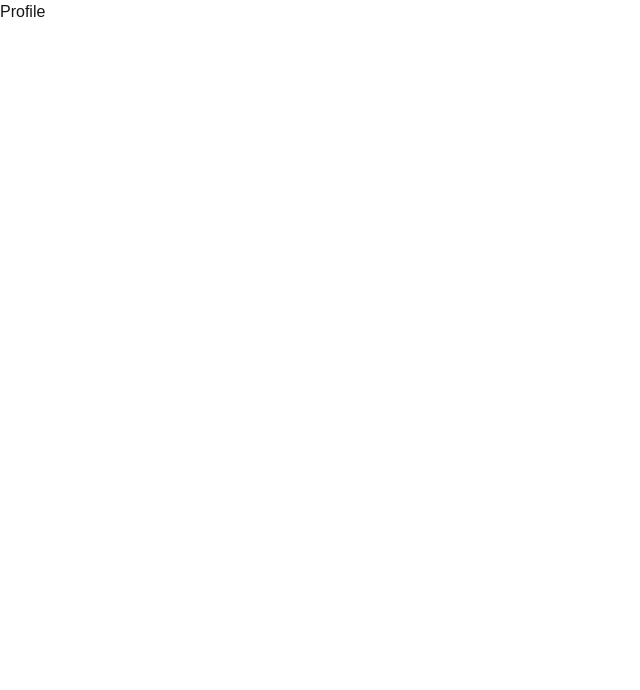
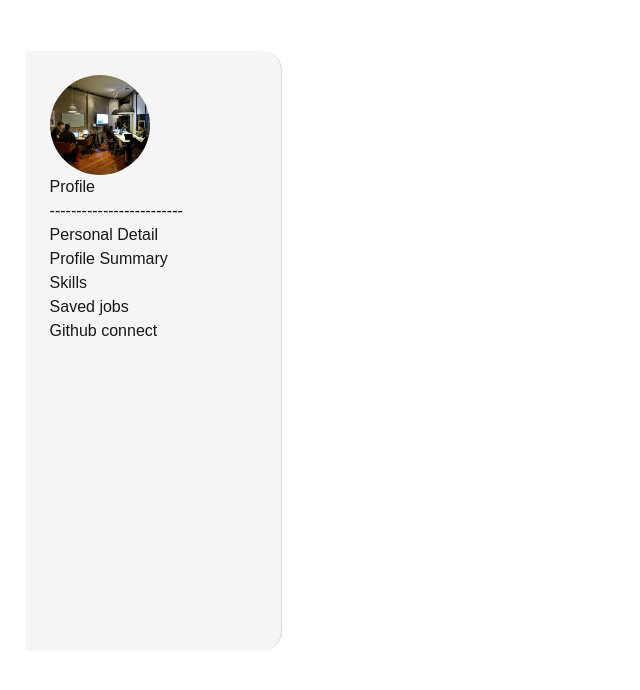
Before and after one commit to EmperorSARATH/Job-portal, a Next.js app: page /dashboard/profile in a window 1280 px wide. Shown: the top 690 px of the page, without its empty margins (0-640 px from the left). Built offline with nearby package versions, Linux system fonts and the light colour scheme.

Commit message:
profile page sidebar

```diff
--- /dev/null
+++ b/src/app/dashboard/profile/page.css
@@ -0,0 +1,29 @@
+
+
+.sidebar {
+  width: 16rem;       /* w-64 */
+  height: 75vh;       /* 75% of viewport height */
+  background-color: #f5f5f5;
+  border-right: 1px solid #d1d5db; /* gray-300 */
+  padding: 1.5rem;
+  margin-left : 2%;
+  margin-top : 4%;
+  border-top-right-radius: 20px;
+  border-bottom-right-radius: 20px;
+
+
+}
+
+.avatar {
+  width: 100px;
+  height: 100px;
+  border-radius: 50%;
+  overflow: hidden;
+  background: #ccc;
+}
+
+.avatar img {
+  width: 100%;
+  height: 100%;
+  object-fit: cover;
+}
--- a/src/app/dashboard/profile/page.tsx
+++ b/src/app/dashboard/profile/page.tsx
@@ -1,11 +1,25 @@
 
 
+import './page.css';
 export default function Page() {
     return (
         <div className="flex h-screen w-full">
             {/* Sidebar */}
-<aside className="w-64 bg-gray-100 border-r border-gray-300 p-6">
-<h1 className="text-xl font-semibold mb-4">Profile</h1>
+            <aside className="sidebar  bg-gray-100 border-r border-gray-300 p-6">
+                <div className="avatar mb-4">
+                    <img src="/Images/pic0.jpg" alt="avatar" />
+                </div>
+                <h1 className="text-xl font-semibold mb-4 text-black">Profile</h1>
+                <h1 className='text-black mb-4'>-------------------------</h1>
+                <ul className='text-black'>
+                    <li><button>Personal Detail</button></li>
+                    <li><button>Profile Summary</button></li>
+                    <li><button>Skills</button></li>
+                    <li><button>Saved jobs</button></li>
+                    <li><button>Github connect </button></li>
+
+
+                </ul>
             </aside>
 
 
```
Lines whose indentation alone changed are shown as unchanged.
